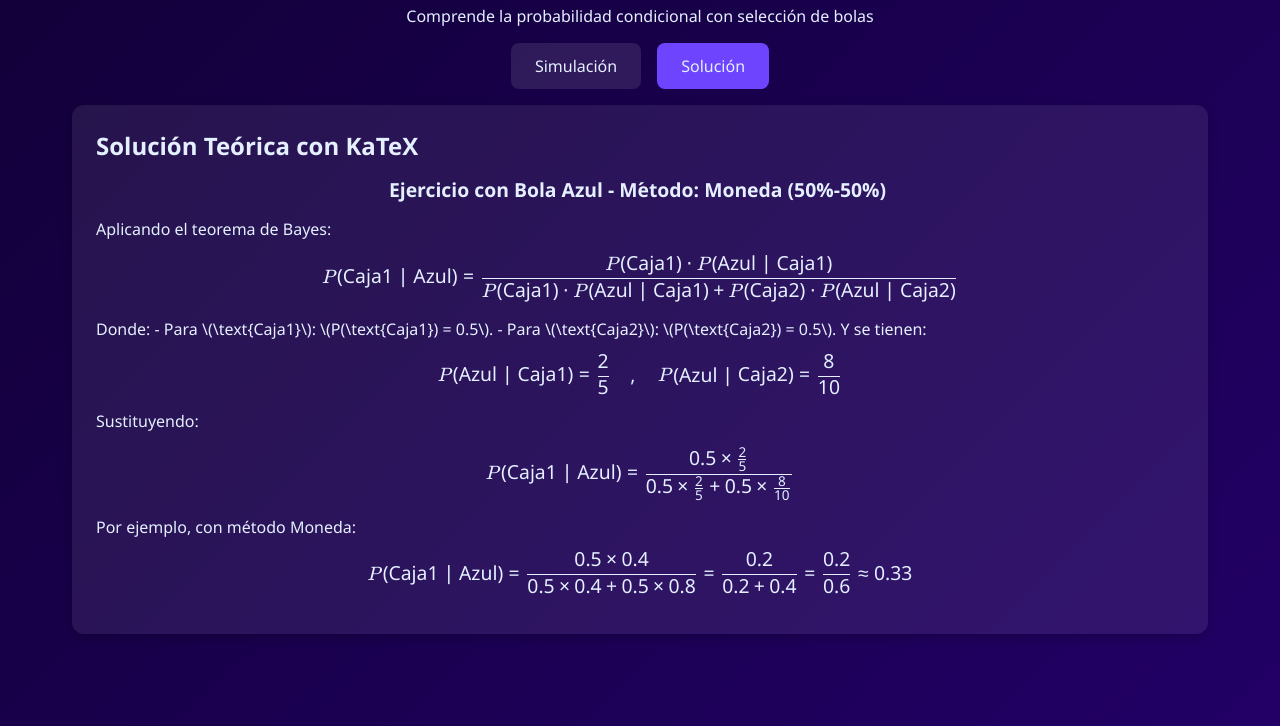
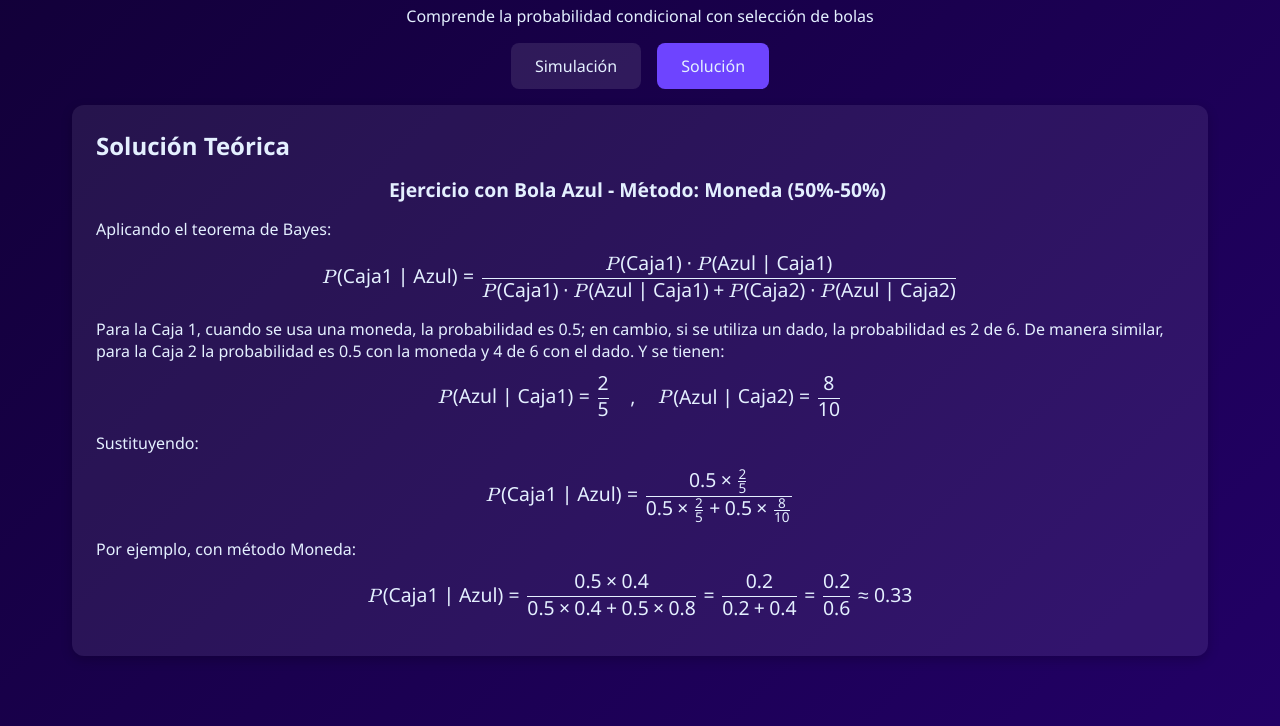
Before and after one commit to ng057830/bayes, a plain HTML site: page index.html in a window 1280 px wide. Both pictures are taken after a click on the button "Solución". Shown: the part 74-800 px from the top of the page. Drawn offline with nearby package versions, Linux system fonts and the light colour scheme.

Commit message:
Update index.html

```diff
--- a/index.html
+++ b/index.html
@@ -250,7 +250,7 @@
     <!-- Solución -->
     <div id="solucion" class="tab-content">
       <div class="card">
-        <h2>Solución Teórica con KaTeX</h2>
+        <h2>Solución Teórica</h2>
         <!-- Aquí se renderiza la solución en LaTeX -->
         <div id="solution-latex"></div>
       </div>
@@ -391,10 +391,7 @@ P(\\text{Caja1}\\mid \\text{Azul})=
 \\frac{P(\\text{Caja1})\\cdot P(\\text{Azul}\\mid \\text{Caja1})}{P(\\text{Caja1})\\cdot P(\\text{Azul}\\mid \\text{Caja1})+P(\\text{Caja2})\\cdot P(\\text{Azul}\\mid \\text{Caja2})}
 $$
 
-Donde:
-- Para \\(\\text{Caja1}\\): \\(P(\\text{Caja1}) = ${ method === "moneda" ? "0.5" : "\\frac{2}{6}" }\\).
-- Para \\(\\text{Caja2}\\): \\(P(\\text{Caja2}) = ${ method === "moneda" ? "0.5" : "\\frac{4}{6}" }\\).
-
+Para la Caja 1, cuando se usa una moneda, la probabilidad es 0.5; en cambio, si se utiliza un dado, la probabilidad es 2 de 6. De manera similar, para la Caja 2 la probabilidad es 0.5 con la moneda y 4 de 6 con el dado.
 
 Y se tienen:
 $$
```
